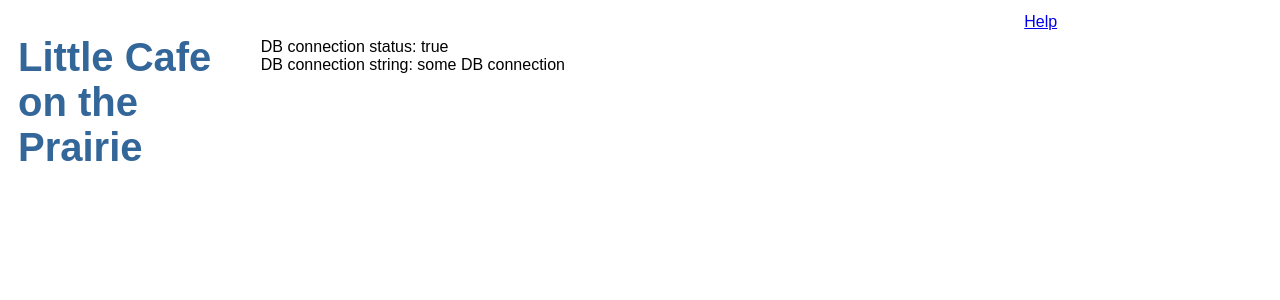
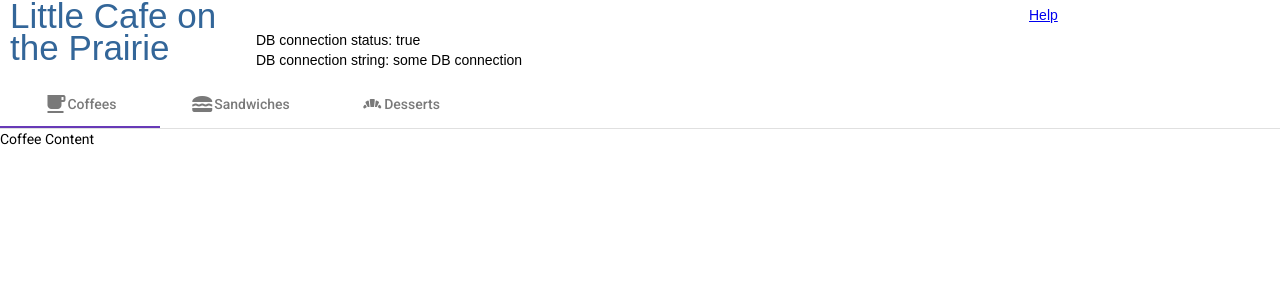
Before and after one commit to GarrettRathke/angular, an Angular app: page / in a window 1280 px wide. Shown: the top 300 px of the page. Built offline with nearby package versions, Linux system fonts and the light colour scheme.

Commit message:
added conditional main content ngIfs

```diff
--- a/angular.json
+++ b/angular.json
@@ -1,5 +1,8 @@
 {
   "$schema": "./node_modules/@angular/cli/lib/config/schema.json",
+  "cli": {
+    "analytics": false
+  },
   "version": 1,
   "newProjectRoot": "projects",
   "projects": {
@@ -28,6 +31,7 @@
               "src/assets"
             ],
             "styles": [
+              "./node_modules/@angular/material/prebuilt-themes/deeppurple-amber.css",
               "src/styles.css"
             ],
             "scripts": []
@@ -91,6 +95,7 @@
               "src/assets"
             ],
             "styles": [
+              "./node_modules/@angular/material/prebuilt-themes/deeppurple-amber.css",
               "src/styles.css"
             ],
             "scripts": []
--- a/package.json
+++ b/package.json
@@ -12,13 +12,16 @@
   "private": true,
   "dependencies": {
     "@angular/animations": "~11.1.1",
+    "@angular/cdk": "^11.1.1",
     "@angular/common": "~11.1.1",
     "@angular/compiler": "~11.1.1",
     "@angular/core": "~11.1.1",
     "@angular/forms": "~11.1.1",
+    "@angular/material": "^11.1.1",
     "@angular/platform-browser": "~11.1.1",
     "@angular/platform-browser-dynamic": "~11.1.1",
     "@angular/router": "~11.1.1",
+    "material-design-icons": "^3.0.1",
     "rxjs": "~6.6.0",
     "tslib": "^2.0.0",
     "zone.js": "~0.11.3"
--- a/src/app/app-routing.module.ts
+++ b/src/app/app-routing.module.ts
@@ -1,10 +1,7 @@
 import { NgModule } from '@angular/core';
 import { RouterModule, Routes } from '@angular/router';
-import { HelpComponent } from './help/help.component';
 
-const routes: Routes = [
-  { path: 'help-component', component: HelpComponent }
-];
+const routes: Routes = [];
 
 @NgModule({
   imports: [RouterModule.forRoot(routes)],
--- a/src/app/app.component.css
+++ b/src/app/app.component.css
@@ -43,3 +43,38 @@ h1 {
   * {
     box-sizing: border-box;
   }
+  @font-face {
+    font-family: 'Material Icons';
+    font-style: normal;
+    font-weight: 400;
+    src: url(https://example.com/MaterialIcons-Regular.eot); /* For IE6-8 */
+    src: local('Material Icons'),
+      local('MaterialIcons-Regular'),
+      url(https://example.com/MaterialIcons-Regular.woff2) format('woff2'),
+      url(https://example.com/MaterialIcons-Regular.woff) format('woff'),
+      url(https://example.com/MaterialIcons-Regular.ttf) format('truetype');
+  }
+  .material-icons {
+    font-family: 'Material Icons';
+    font-weight: normal;
+    font-style: normal;
+    font-size: 24px;  /* Preferred icon size */
+    display: inline-block;
+    line-height: 1;
+    text-transform: none;
+    letter-spacing: normal;
+    word-wrap: normal;
+    white-space: nowrap;
+    direction: ltr;
+
+    /* Support for all WebKit browsers. */
+    -webkit-font-smoothing: antialiased;
+    /* Support for Safari and Chrome. */
+    text-rendering: optimizeLegibility;
+
+    /* Support for Firefox. */
+    -moz-osx-font-smoothing: grayscale;
+
+    /* Support for IE. */
+    font-feature-settings: 'liga';
+  }
--- a/src/app/app.component.html
+++ b/src/app/app.component.html
@@ -1,20 +1,30 @@
 <!-- BANNER -->
 <div class="header_row">
     <div class="header_left">
-        <h1>{{title}}</h1>
+        <h1 [routerLink]="" (click)="changeMainContent($event)" id="title">{{title}}</h1>
     </div>
     <div class="header_middle">
         <app-db-connection-status></app-db-connection-status>
     </div>
     <div class="header_right">
-        <a routerLink="/help-component" routerLinkActive="active">Help</a>
+        <a routerLink="" (click)="changeMainContent($event)" id="help">Help</a>
     </div>
 </div>
+
 
 <!-- TODO:
     1.) add tab feature w/ routing to different views (coffees, sandwiches, desserts)
     2.) make a simple form for ordering coffees, sandwiches, and desserts
 -->
 
+<div *ngIf="showHelp" class="helpContent">
+    <app-help></app-help>
+</div>
 
+<div *ngIf="showTabs" class="tabsContent">
+    <app-tab></app-tab>
+</div>
+
+<!--
 <router-outlet></router-outlet>
+-->
--- a/src/app/app.component.ts
+++ b/src/app/app.component.ts
@@ -6,5 +6,21 @@ import { Component } from '@angular/core';
   styleUrls: ['./app.component.css']
 })
 export class AppComponent {
-  title = 'Little Cafe on the Prairie';
+  title: string = 'Little Cafe on the Prairie';
+  showHelp: boolean = false;
+  showTabs: boolean = true;
+
+  changeMainContent(event: Event): void {
+    let sender: string = (event.target as Element).id;
+    if(sender == "help") {
+      this.showHelp = true;
+      this.showTabs = false;
+    } else if(sender == "title") {
+      this.showHelp = false;
+      this.showTabs = true;
+    } else {
+      this.showHelp = false;
+      this.showTabs = true;
+    }
+  }
 }
--- /dev/null
+++ b/src/app/tab/tab.component.html
@@ -0,0 +1,23 @@
+<mat-tab-group>
+    <mat-tab>
+        <ng-template mat-tab-label>
+          <mat-icon class="material-icons">local_cafe</mat-icon>
+          Coffees
+        </ng-template>
+        Coffee Content
+      </mat-tab>
+      <mat-tab>
+        <ng-template mat-tab-label>
+          <mat-icon class="material-icons">lunch_dining</mat-icon>
+          Sandwiches
+        </ng-template>
+        Sandwich Content
+      </mat-tab>
+      <mat-tab>
+        <ng-template mat-tab-label>
+          <mat-icon class="material-icons">bakery_dining</mat-icon>
+          Desserts
+        </ng-template>
+        Dessert Content
+      </mat-tab>
+</mat-tab-group>
--- /dev/null
+++ b/src/app/tab/tab.component.ts
@@ -0,0 +1,15 @@
+import { Component, OnInit } from '@angular/core';
+
+@Component({
+  selector: 'app-tab',
+  templateUrl: './tab.component.html',
+  styleUrls: ['./tab.component.css']
+})
+export class TabComponent implements OnInit {
+
+  constructor() { }
+
+  ngOnInit(): void {
+  }
+
+}
--- a/src/index.html
+++ b/src/index.html
@@ -6,8 +6,11 @@
   <base href="/">
   <meta name="viewport" content="width=device-width, initial-scale=1">
   <link rel="icon" type="image/x-icon" href="favicon.ico">
+  <link rel="preconnect" href="https://fonts.gstatic.com">
+  <link href="https://fonts.googleapis.com/css2?family=Roboto:wght@300;400;500&display=swap" rel="stylesheet">
+  <link href="https://fonts.googleapis.com/icon?family=Material+Icons" rel="stylesheet">
 </head>
-<body>
+<body class="mat-typography">
   <app-root></app-root>
 </body>
 </html>
--- a/src/styles.css
+++ b/src/styles.css
@@ -1 +1,4 @@
 /* You can add global styles to this file, and also import other style files */
+
+html, body { height: 100%; }
+body { margin: 0; font-family: Roboto, "Helvetica Neue", sans-serif; }
```
Also changed, not shown: src/app/app.module.ts (+13 -5 lines), src/app/tab/tab.component.css (added), 2 other files (tests, documents, lock files or other folders).
